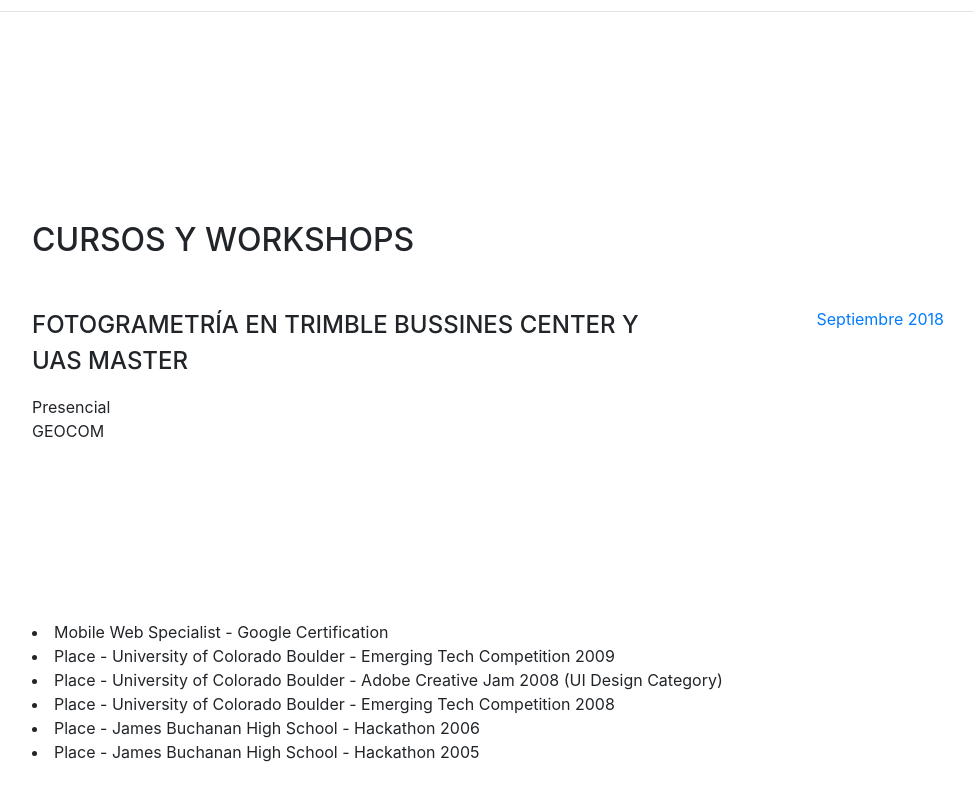
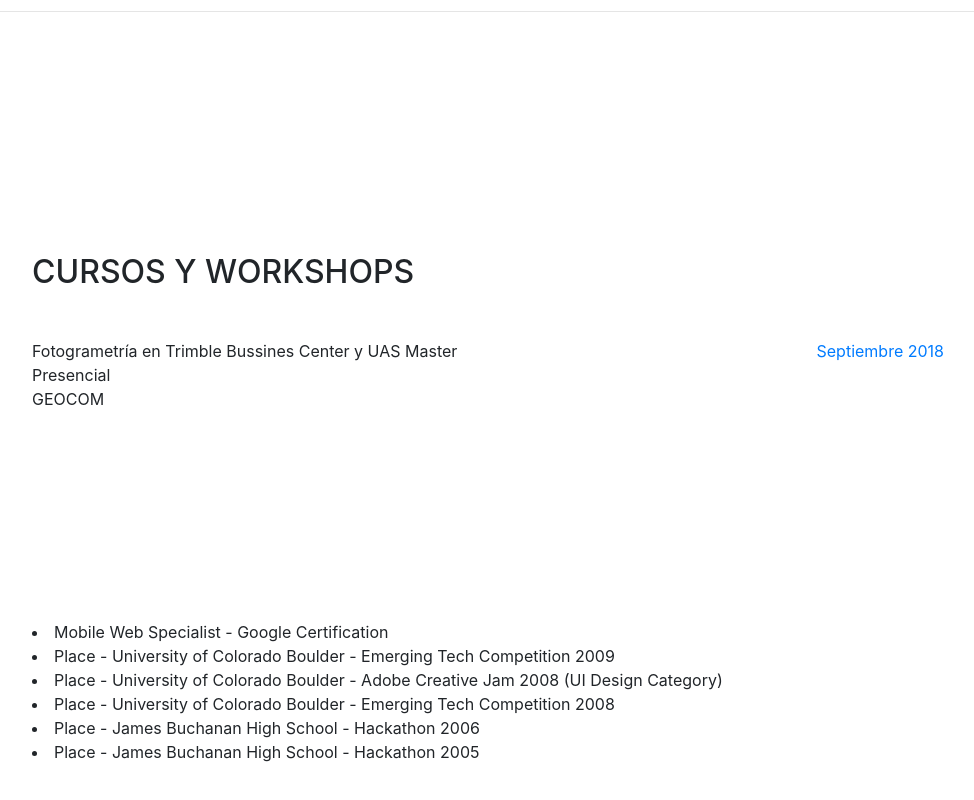
Before and after one commit to Kitatakintatak/CV_Gonzalo_Martinez_Troncoso, a website with bundled scripts: page index.html in a window 1280 px wide. Shown: the part 4286-5086 px from the top of the page, without its empty margins (288-1262 px from the left). Built offline with nearby package versions, Linux system fonts and the light colour scheme; a web font is replaced by a local one.

Commit message:
Update index.html

```diff
--- a/index.html
+++ b/index.html
@@ -246,8 +246,7 @@
 
            <div class="resume-item d-flex flex-column flex-md-row">
             <div class="resume-content mr-auto">
-              <div class="subheading mb-3">Fotogrametría en Trimble Bussines Center y UAS Master</div>
-              <p>Presencial <br/> GEOCOM</p>
+              <p>Fotogrametría en Trimble Bussines Center y UAS Master <br/> Presencial <br/> GEOCOM</p>
             </div>
             <div class="resume-date text-md-right">
               <span class="text-primary">Septiembre 2018</span>
```
